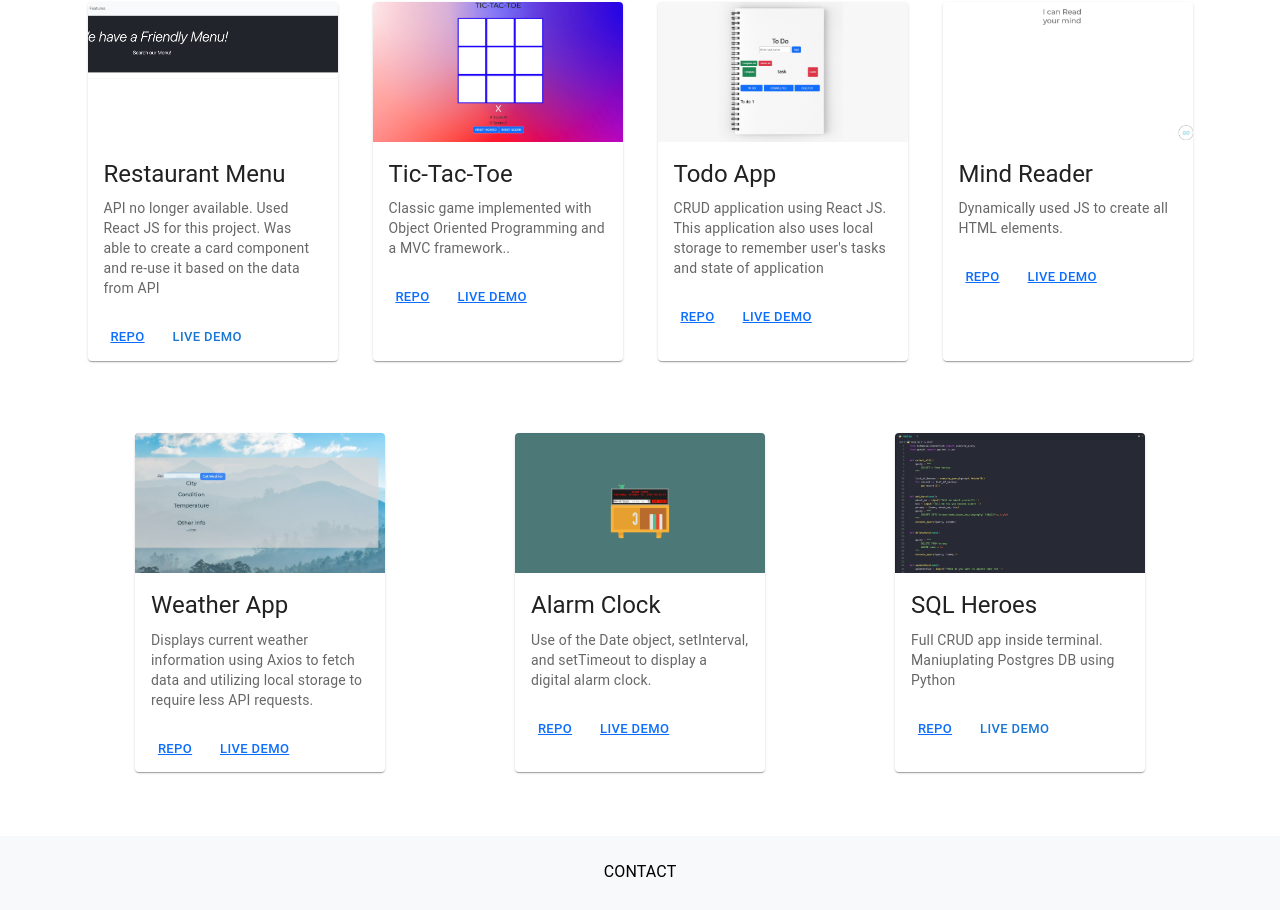
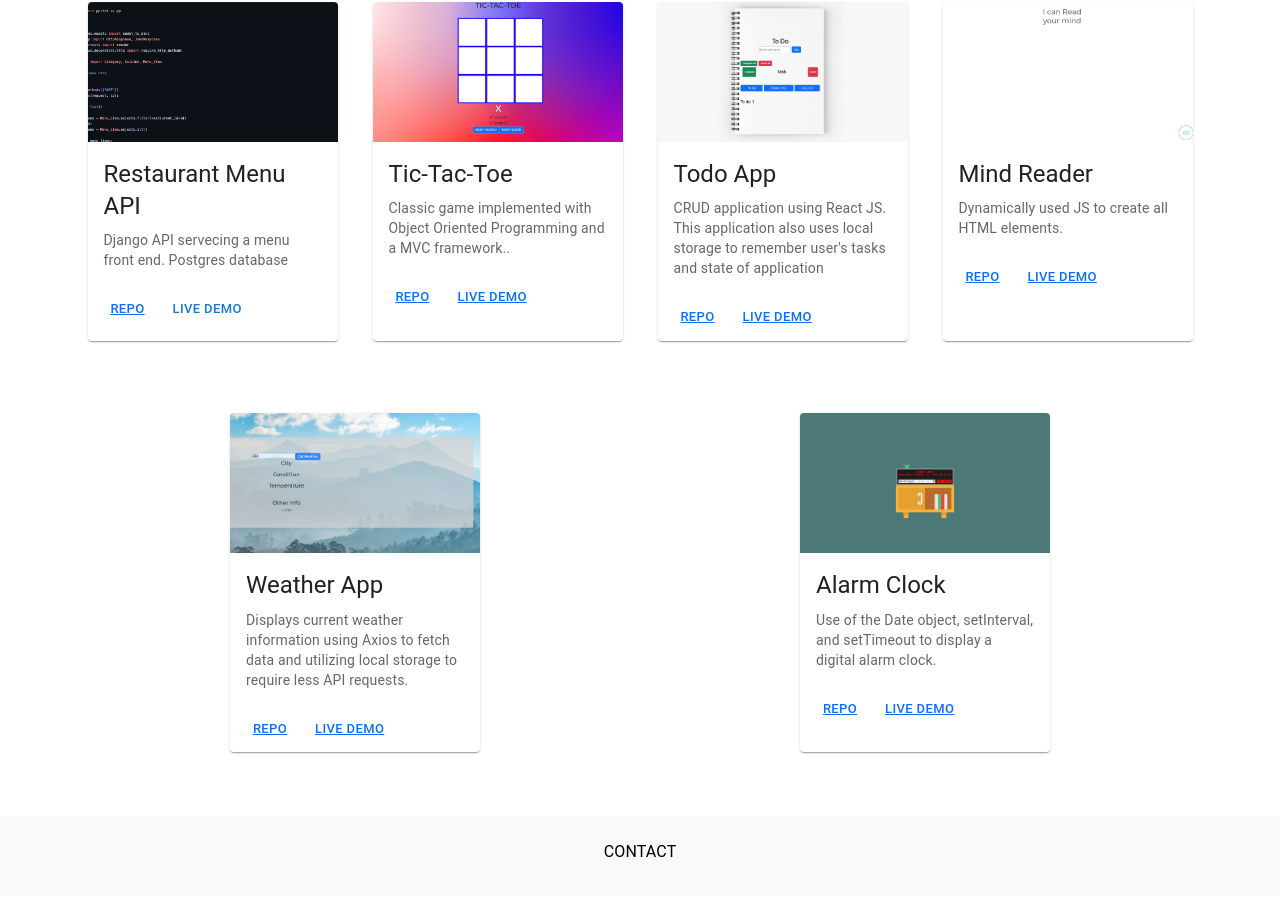
Before and after one commit to alexGalvan0/alexGalvan0.github.io, a React (Create React App) app in the folder portfolio/: page / in a window 1280 px wide. Shown: the part 1458-2368 px from the top of the page. Built offline with nearby package versions, Linux system fonts and the light colour scheme.

Commit message:
updated projects

```diff
--- a/portfolio/src/projects.js
+++ b/portfolio/src/projects.js
@@ -1,9 +1,15 @@
 export const projects = [
-  {
-    imagePath: "./img/react-restaurant.jpg",
-    title: "Restaurant Menu",
-    description: "API no longer available. Used React JS for this project. Was able to create a card component and re-use it based on the data from API",
-    repoLink: "https://github.com/alexGalvan0/react-restaurant",
+  // {
+  //   imagePath: "./img/react-restaurant.jpg",
+  //   title: "Restaurant Menu",
+  //   description: "API no longer available. Used React JS for this project. Was able to create a card component and re-use it based on the data from API",
+  //   repoLink: "https://github.com/alexGalvan0/react-restaurant",
+  // },
+    {
+    imagePath: "./img/backend-bistro.jpg",
+    title: "Restaurant Menu API",
+    description: "Django API servecing a menu front end. Postgres database",
+    repoLink: "https://github.com/alexGalvan0/bistro-backend",
   },
   {
     imagePath: "./img/tic-tac-toe.jpg",
@@ -40,12 +46,12 @@ export const projects = [
     repoLink: "https://github.com/alexGalvan0/alarm-clock",
     liveDemo: "https://alexgalvan0.github.io/alarm-clock/",
   },
-  {
-    imagePath: "./img/sqlHeroes.jpg",
-    title: "SQL Heroes",
-    description: "Full CRUD app inside terminal. Maniuplating Postgres DB using Python",
-    repoLink: "https://github.com/alexGalvan0/sql-heroes"
-  },
+  // {
+  //   imagePath: "./img/sqlHeroes.jpg",
+  //   title: "SQL Heroes",
+  //   description: "Full CRUD app inside terminal. Maniuplating Postgres DB using Python",
+  //   repoLink: "https://github.com/alexGalvan0/sql-heroes"
+  // },
 
 
 ];
```
Also changed, not shown: portfolio/public/img/backend-bistro.jpg (added).
